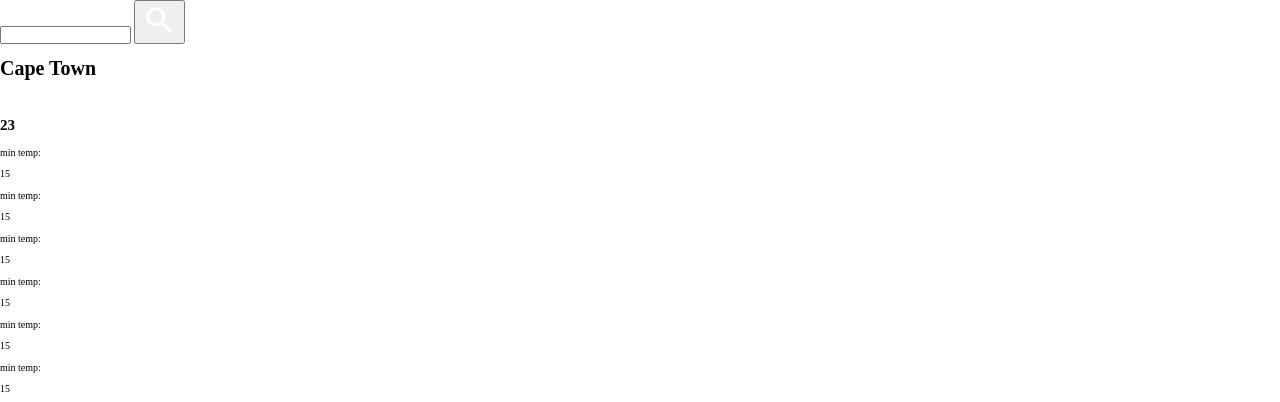
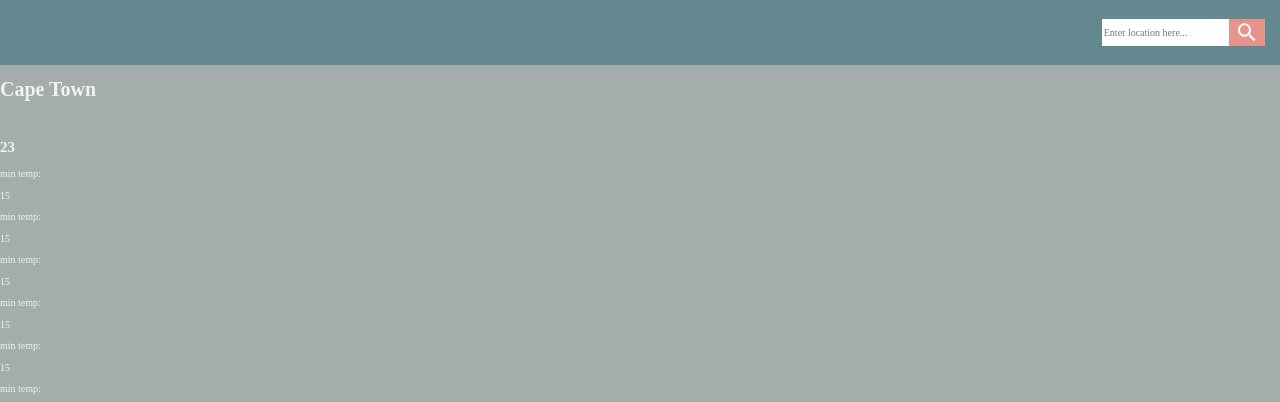
Before and after one commit to MC-Rawlings/weather-app, a plain HTML site: page index.html in a window 1280 px wide. Shown: the top 402 px of the page. Drawn offline with Linux system fonts and the light colour scheme; no server answers.

Commit message:
styled header with search

```diff
--- a/assets/css/main.css
+++ b/assets/css/main.css
@@ -6,11 +6,44 @@
 
 :root {
   font-size: 62.5%;
-  --clr-primary: hsl(206, 35%, 87%);
-  --clr-secondary: hsl(0, 5%, 96%);
-  --clr-accent: hsl(193, 77%, 37%);
+  --clr-primary: hsl(169, 6%, 66%);
+  --clr-secondary: hsl(192, 18%, 48%);
+  --clr-accent: hsl(7, 65%, 72%);
+  --text-light: hsl(0, 0%, 95%);
 }
 
 body {
+  min-height: 100vh;
+  background: var(--clr-primary);
+  color: var(--text-light);
+}
 
+button {
+  border: none;
+  background: var(--clr-accent);
 }
+input {
+  border: none;
+}
+
+.header {
+  display: flex;
+  justify-content: flex-end;
+  align-items: center;
+  padding: 1.5em;
+  height: 6.5em;
+  background: var(--clr-secondary);
+}
+
+.search-form {
+  display: flex;
+  height: 75%;
+}
+
+.search-form__btn, .search-form__input {
+  height: 100%;
+}
+
+.search-form__btn img {
+  height: 100%;
+}
--- a/index.html
+++ b/index.html
@@ -12,8 +12,12 @@
     <header class="header">
       <form class="search-form">
         <label for="" class="search-form__label"></label>
-        <input type="text" class="search-form__input" />
-        <button class="search_form__btn btn">
+        <input
+          type="text"
+          class="search-form__input"
+          placeholder="Enter location here..."
+        />
+        <button class="search-form__btn btn">
           <img src="assets/images/search-white.svg" alt="" />
         </button>
       </form>
```
